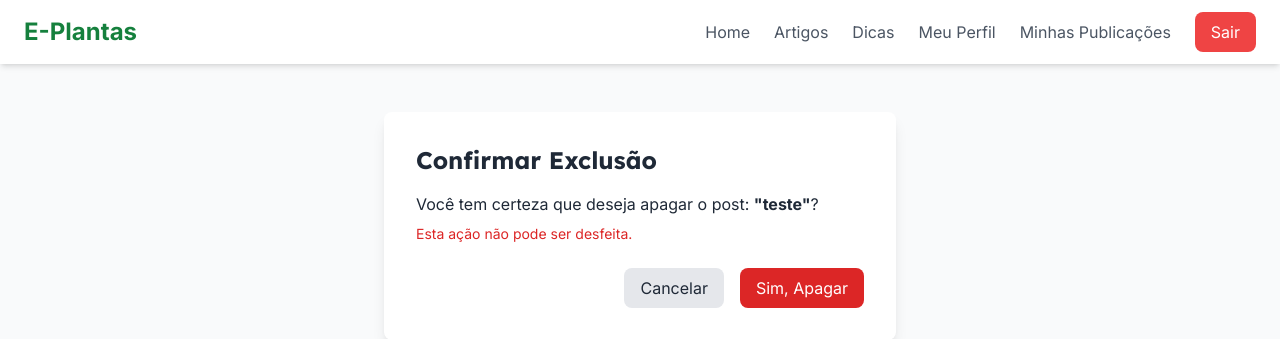
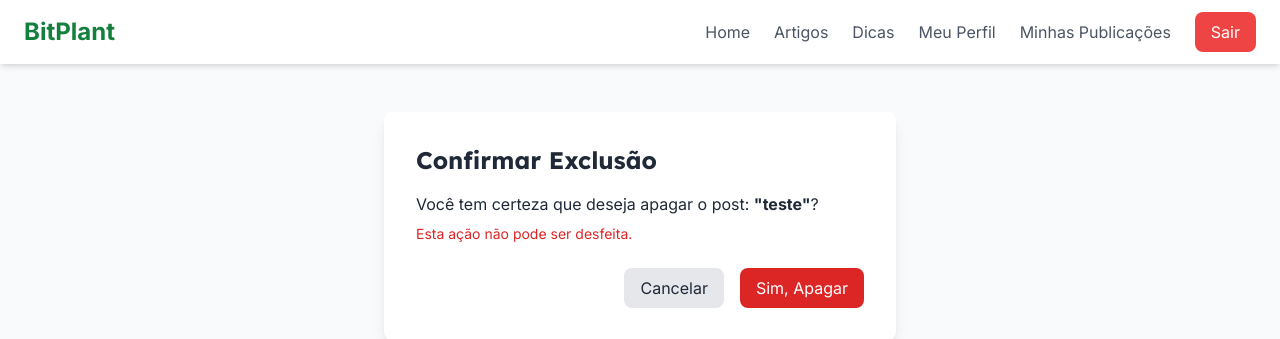
Before and after one commit to FilomenaSoares/E-Plantas, a Django app: page /post/14/apagar/ in a window 1280 px wide. Shown: the top 339 px of the page. Run offline with Django 5.2, Linux system fonts and the light colour scheme; a user stored in the database is signed in; data comes from the database, SQL or seed files in the repository; both versions use the stored data as it was after the commit; some libraries are stand-ins or nearby versions.

Commit message:
mudança de  nome

```diff
--- a/core/templates/core/base.html
+++ b/core/templates/core/base.html
@@ -3,7 +3,7 @@
 <head>
     <meta charset="UTF-8">
     <meta name="viewport" content="width=device-width, initial-scale=1.0">
-    <title>{% block title %}E-Plantas{% endblock %}</title>
+    <title>{% block title %}BitPlant{% endblock %}</title>
     <script src="https://cdn.tailwindcss.com"></script>
     <script src="//unpkg.com/alpinejs" defer></script>
     <link rel="preconnect" href="https://fonts.googleapis.com">
@@ -19,9 +19,9 @@
     <nav class="bg-white shadow-md sticky top-0 z-50" x-data="{ open: false }">
         <div class="container mx-auto px-6 py-3">
             <div class="flex justify-between items-center">
-                <a href="{% url 'core:homepage' %}" class="text-2xl font-bold text-green-700">E-Plantas</a>
+                <a href="{% url 'core:homepage' %}" class="text-2xl font-bold text-green-700">BitPlant</a>
 
-                <!-- Links para Desktop -->
+
                 <div class="hidden md:flex space-x-6 items-center">
                     <a href="{% url 'core:homepage' %}" class="text-gray-600 hover:text-green-600">Home</a>
                     <a href="{% url 'blog:article_list' %}" class="text-gray-600 hover:text-green-600">Artigos</a>
@@ -43,7 +43,7 @@
                     {% endif %}
                 </div>
 
-                <!-- Botão do Menu Mobile -->
+
                 <div class="md:hidden">
                     <button @click="open = !open" class="text-gray-600 focus:outline-none">
                         <svg class="w-6 h-6" fill="none" stroke="currentColor" viewBox="0 0 24 24" xmlns="http://www.w3.org/2000/svg"><path stroke-linecap="round" stroke-linejoin="round" stroke-width="2" d="M4 6h16M4 12h16m-7 6h7"></path></svg>
@@ -51,7 +51,7 @@
                 </div>
             </div>
 
-            <!-- Menu Mobile -->
+
             <div x-show="open" @click.away="open = false" class="md:hidden mt-3">
                 <a href="{% url 'core:homepage' %}" class="block py-2 px-4 text-sm text-gray-600 hover:bg-green-50 rounded">Home</a>
                 <a href="{% url 'blog:article_list' %}" class="block py-2 px-4 text-sm text-gray-600 hover:bg-green-50 rounded">Artigos</a>
```
Also changed, not shown: db.sqlite3.
